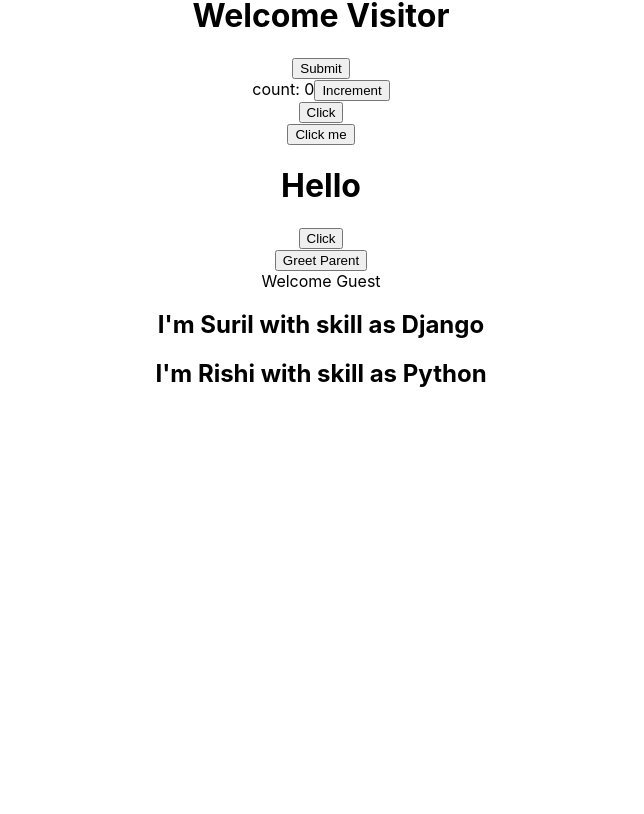
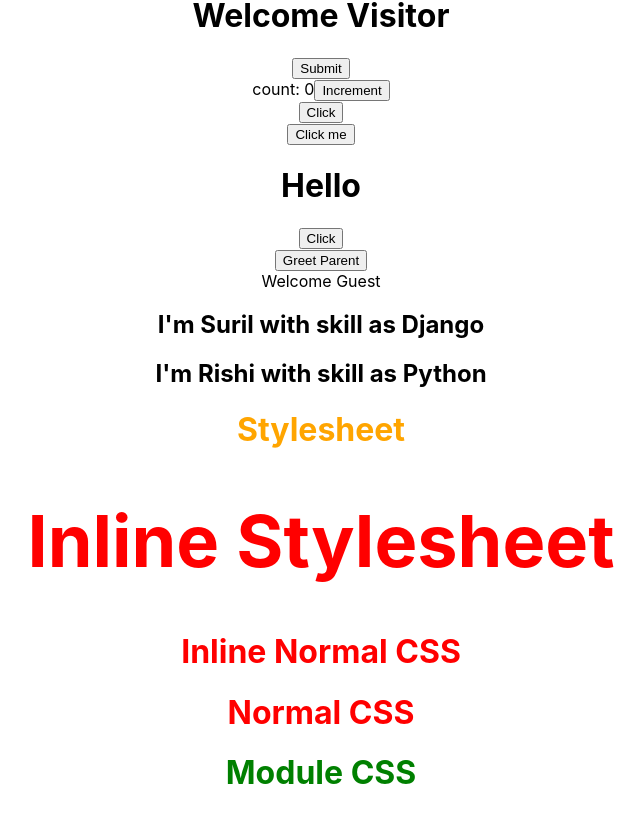
Before and after one commit to SurilPurohit/hello-world, a React (Create React App) app: page / in a window 1280 px wide. Shown: the part 248-1062 px from the top of the page, without its empty margins (319-963 px from the left). Before the commit the page ends 800 px from the top, so only its background shows below. Built offline with nearby package versions, Linux system fonts and the light colour scheme.

Commit message:
Styling and CSS components

```diff
--- a/src/App.js
+++ b/src/App.js
@@ -10,6 +10,10 @@ import EventBind from './components/EventBind';
 import ParentComponent from './components/ParentComponent';
 import UserGreeting from './components/UserGreeting';
 import NameList from './components/NameList';
+import Stylesheet from './components/Stylesheet';
+import Inline from './components/Inline';
+import './appStyles.css'
+import styles from './appStyles.module.css'
 
 function App() {
   return (
@@ -27,6 +31,10 @@ function App() {
       <ParentComponent />
       <UserGreeting />
       <NameList />
+      <Stylesheet />
+      <Inline />
+      <h1 className='error'>Normal CSS</h1>
+      <h1 className={styles.success}>Module CSS</h1>
     </div>
   );
 }
--- /dev/null
+++ b/src/appStyles.css
@@ -0,0 +1,3 @@
+.error{
+    color: red;
+}
--- /dev/null
+++ b/src/appStyles.module.css
@@ -0,0 +1,3 @@
+.success{
+    color: green;
+}
--- /dev/null
+++ b/src/components/Inline.js
@@ -0,0 +1,15 @@
+import React from 'react'
+
+const heading = {
+    fontSize: '72px',
+    color: 'red'
+}
+
+export default function Inline() {
+    return (
+        <div>
+            <h1 style={heading}>Inline Stylesheet</h1>
+            <h1 className='error'>Inline Normal CSS</h1>
+        </div>
+    )
+}
--- a/src/components/NameList.js
+++ b/src/components/NameList.js
@@ -11,7 +11,7 @@ function NameList() {
         name: 'Rishi',
         skill: 'Python'
     }]
-    const personList = persons.map(person => <Person person={person}/>)
+    const personList = persons.map(person => <Person key={person.id} person={person}/>)
     return <div>{personList}</div>
 }
 
--- /dev/null
+++ b/src/components/Stylesheet.js
@@ -0,0 +1,10 @@
+import React from 'react'
+import './myStyles.css'
+
+export default function Stylesheet() {
+    return (
+        <div>
+            <h1 class='primary'>Stylesheet</h1>
+        </div>
+    )
+}
--- /dev/null
+++ b/src/components/myStyles.css
@@ -0,0 +1,3 @@
+.primary{
+    color: orange;
+}
```
Also changed, not shown: 1 other file (tests, documents, lock files or other folders).
